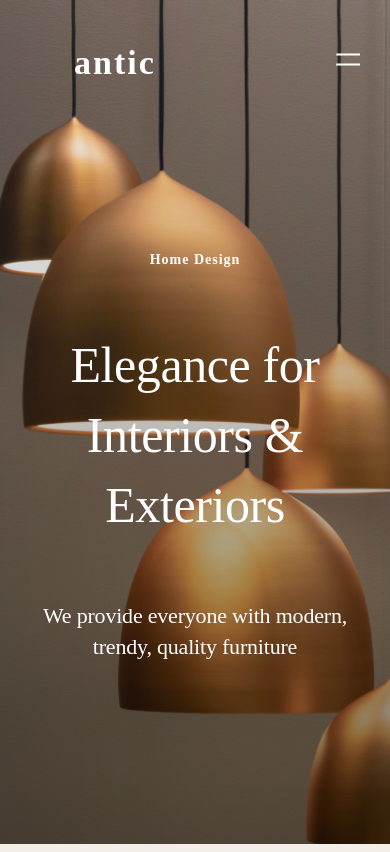
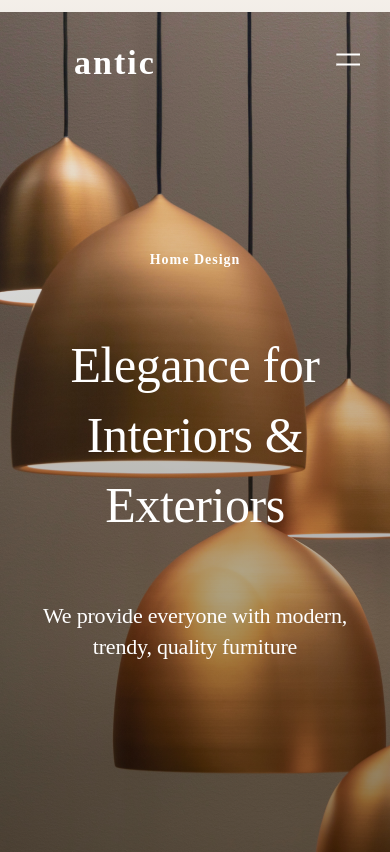
Before and after one commit to allachevskaya/landingPage, a plain HTML site: page index.html in a window 390 px wide. Shown: the top 852 px of the page. Drawn offline with Linux system fonts and the light colour scheme; a web font is replaced by a local one.

Commit message:
dell cover

```diff
--- a/styles/main.scss
+++ b/styles/main.scss
@@ -237,10 +237,6 @@ email {
         background-attachment: fixed;
         background-position: center center;
 
-        background-size: cover;
-        -webkit-background-size: cover; /* safari may need this */
-        height: 100vh; /* set viewport constraint */
-    min-height: 100%; /* enforce height */
 
 
 
```
Also changed, not shown: styles/main.css, 1 other file.
